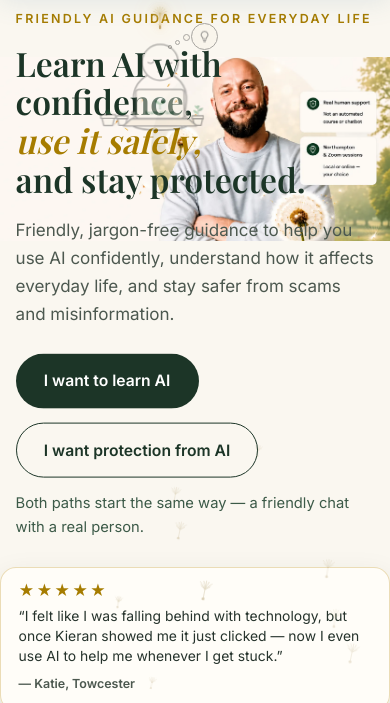
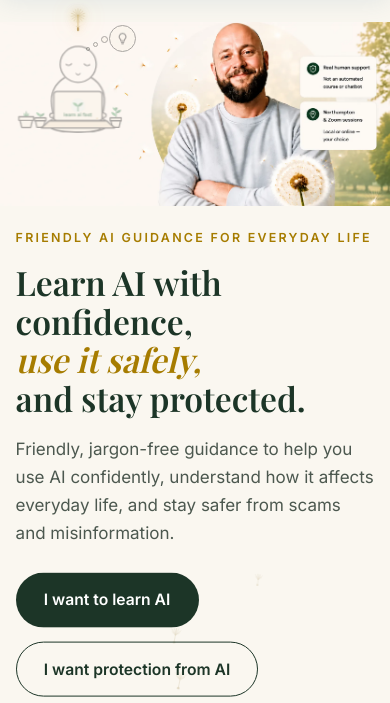
Before and after one commit to krowan444/learn-ai-fast, a plain HTML site: page index.html in a window 390 px wide. Shown: the part 77-780 px from the top of the page. Drawn offline with nearby package versions, Linux system fonts and the light colour scheme; a web font is replaced by a local one.

Commit message:
Keep mobile hero artwork above the text

```diff
--- a/styles.css
+++ b/styles.css
@@ -352,6 +352,9 @@ a  { color: var(--green); }
 
 /* ---------- hero ---------- */
 .hero {
+  --hero-zen-top: 8%;
+  --hero-zen-left: 41%;
+  --hero-zen-width: clamp(150px, 15vw, 240px);
   padding: clamp(1.8rem, 4.7vw, 3.25rem) 0 clamp(1.2rem, 3vw, 2rem);
   background-image: url("assets/hero-full-kieran.webp");
   background-repeat: no-repeat;
@@ -1157,10 +1160,17 @@ a  { color: var(--green); }
   .hero-grid, .about-grid { grid-template-columns: 1fr; }
   .approach ul { grid-template-columns: 1fr; }
   .hero {
+    --hero-zen-top: 2rem;
+    --hero-zen-left: 20%;
+    --hero-zen-width: clamp(96px, 26vw, 150px);
+    /* Reserve a separate art row before the copy. The background is 120%
+       wide with a 2000 x 786 aspect ratio; the character is at most 175px tall. */
+    --hero-art-height: max(47.16vw, 175px);
     background-image: url("assets/hero-full-kieran.webp");
     background-repeat: no-repeat;
-    background-position: right 4.2rem;
+    background-position: right var(--hero-zen-top);
     background-size: 120% auto;
+    padding-top: calc(var(--hero-zen-top) + var(--hero-art-height) + 2rem);
     padding-bottom: 2rem;
   }
   .hero-figure { max-width: 420px; margin-inline: auto; }
@@ -1248,17 +1258,14 @@ a  { color: var(--green); }
 }
 
 /* ---------- meditating idea-seeds doodle (hero background) ---------- */
-/* IMPORTANT: if you change `top`, `left` or `width` here, you must change
-   .mind-seeds to match — it is a separate element and does not follow him.
-   Its `top` offset is 0.2333 x his width (the head sits 23.3% down the SVG),
-   which is where the idea-seeds appear to come from. Get this wrong and the
-   seeds stream out of empty space instead of his head. */
+/* Share the hero coordinates with .mind-seeds so the character, seeds and
+   thought bubbles stay aligned when the mobile art row changes size. */
 .hero-zen {
   position: absolute;
-  top: 8%;
-  left: 41%;
+  top: var(--hero-zen-top);
+  left: var(--hero-zen-left);
   transform: translateX(-50%);
-  width: clamp(150px, 15vw, 240px);
+  width: var(--hero-zen-width);
   height: auto;
   z-index: 2;
   pointer-events: none;
@@ -1266,14 +1273,6 @@ a  { color: var(--green); }
   /* the third pot sits at negative x, just outside the 0 0 360 420 viewBox —
      without this the SVG would clip it in half at the left edge */
   overflow: visible;
-}
-/* He used to be display:none below 900px, so no phone or tablet visitor ever
-   saw him. Now he just shrinks. Seed offset recalculated to match. */
-@media (max-width: 900px) {
-  .hero-zen {
-    top: 4%;
-    width: clamp(96px, 26vw, 150px);
-  }
 }
 
 /* arms work away behind the laptop: elbows and shoulders bob in an
@@ -1325,22 +1324,16 @@ a  { color: var(--green); }
 }
 
 /* one idea seed at a time, sprouting from the top of his head */
-/* Must mirror .hero-zen exactly — see the note on that rule.
-   top = his `top` + 0.2333 x his width = the top of his head. */
+/* The crown is 84 units down a 360-unit-wide SVG. */
 .mind-seeds {
   position: absolute;
-  top: calc(8% + clamp(35px, 3.5vw, 56px)); /* top of the head */
-  left: 41%;
+  top: calc(var(--hero-zen-top) + var(--hero-zen-width) * 84 / 360);
+  left: var(--hero-zen-left);
   width: 0;
   height: 0;
   z-index: 2;
   pointer-events: none;
   overflow: visible;
-}
-@media (max-width: 900px) {
-  .mind-seeds {
-    top: calc(4% + clamp(22px, 6.07vw, 35px));
-  }
 }
 .mind-seed {
   position: absolute;
```
